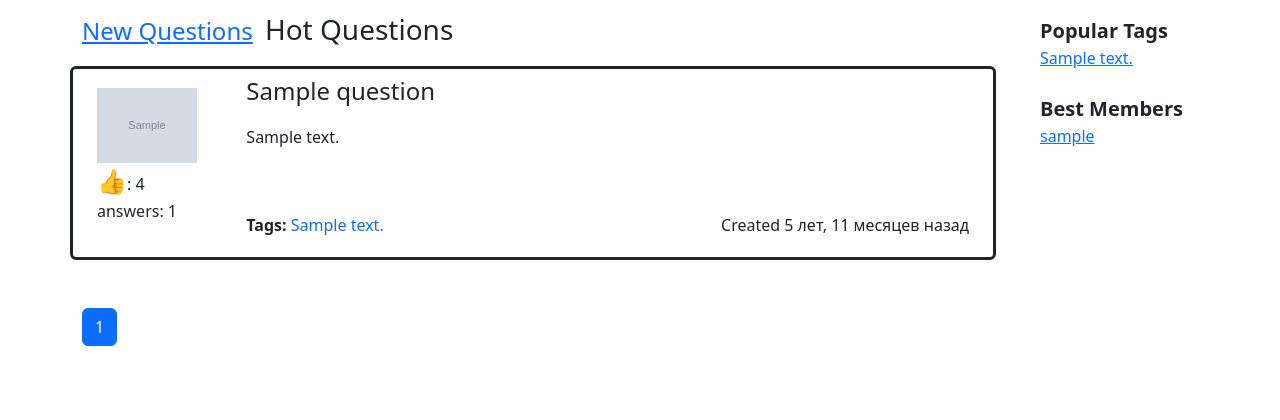
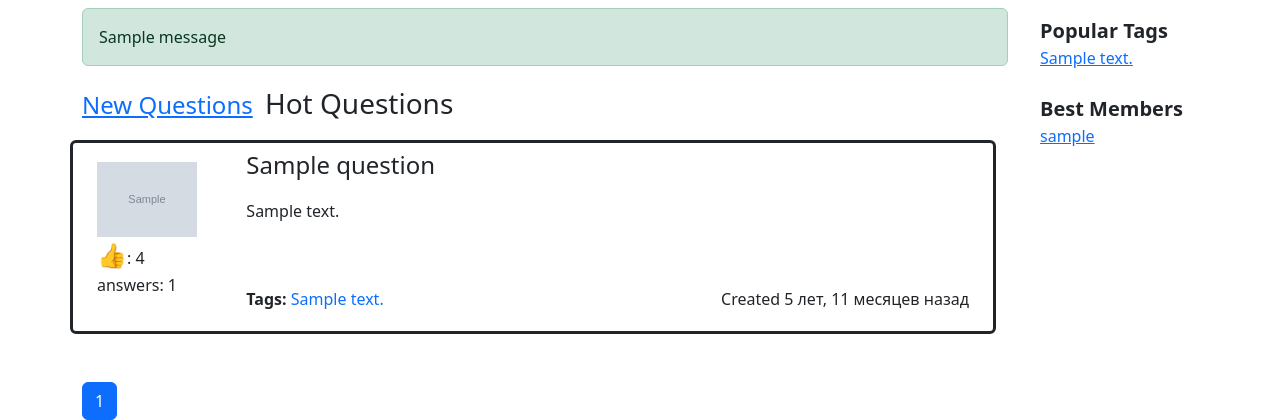
Before and after one commit to Timur1414/vk_web_dz, a Django app: page /hot/ in a window 1280 px wide. Shown: the part 103-523 px from the top of the page. Run offline with Django 5.2, Linux system fonts and the light colour scheme; tables that the repository leaves empty hold one stand-in row (values such as "Sample post"); grey boxes marked "Sample" are stand-in pictures; one stand-in notice (Sample message) is shown; some libraries are stand-ins or nearby versions.

Commit message:
Some fix in messages.

```diff
--- a/main/templates/base.html
+++ b/main/templates/base.html
@@ -66,6 +66,15 @@
     <div class="container">
         <div class="row">
             <div class="col-10">
+                {% if messages %}
+                    <div class="messages">
+                        {% for message in messages %}
+                            <div class="alert alert-{{ message.tags }}">
+                                {{ message }}
+                            </div>
+                        {% endfor %}
+                    </div>
+                {% endif %}
                 {% block content %}{% endblock %}
             </div>
             <div class="col">
```
Also changed, not shown: main/templates/index/index.html (+0 -9 lines).
